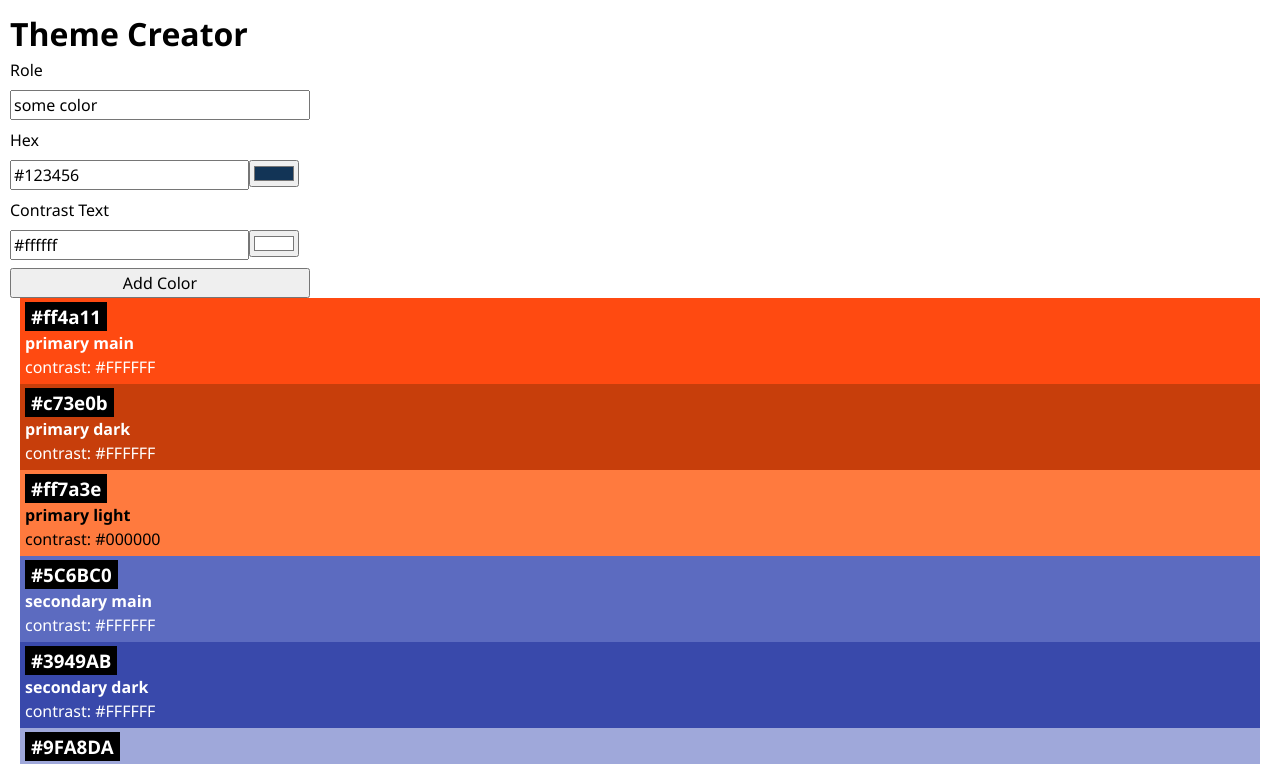
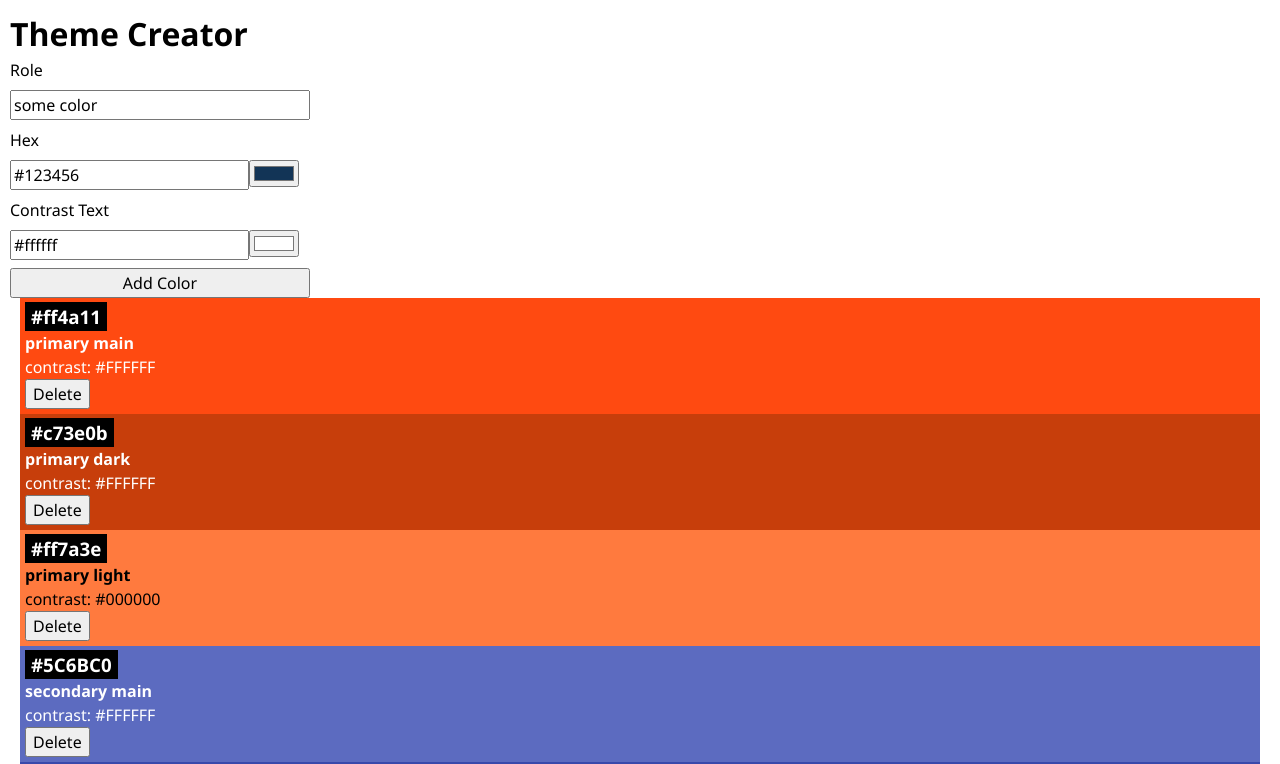
Before and after one commit to pharantes/project-4, a React (Vite) app: page / in a window 1280 px wide. Shown: the top 764 px of the page. Built offline with nearby package versions, Linux system fonts and the light colour scheme.

Commit message:
delete-button done

```diff
--- a/src/App.jsx
+++ b/src/App.jsx
@@ -9,15 +9,21 @@ function App() {
   const initialData = { role: "some color", hex: "#123456", contrastText: "#ffffff" }
   const [colors, setColors] = useState(initialColors)
   function onSubmitColor(data) {
-    setColors([...initialColors, { ...data, id: uid() }])
+    setColors((prevValue) => [...prevValue, { ...data, id: uid() }])
+  }
+  function handleDelete(id) {
+    setColors(colors.filter((color) => {
+      return color.id != id
+    }))
   }
   return (
     <>
       <h1>Theme Creator</h1>
       <ColorForm initialData={initialData} onSubmitColor={onSubmitColor} />
       {colors.map((color) => {
-        return <Color key={color.id} color={color} />;
+        return <Color key={color.id} color={color} onClick={handleDelete} />;
       })}
+      {colors.length == 0 && <p>No colors</p>}
     </>
   );
 }
--- a/src/Components/Color/Color.jsx
+++ b/src/Components/Color/Color.jsx
@@ -1,6 +1,6 @@
 import "./Color.css";
-
-export default function Color({ color }) {
+import DeleteButton from './DeleteButton'
+export default function Color({ color, onClick }) {
   return (
     <div
       className="color-card"
@@ -12,7 +12,8 @@ export default function Color({ color }) {
       <h3 className="color-card-headline">{color.hex}</h3>
       <h4>{color.role}</h4>
       <p>contrast: {color.contrastText}</p>
-      {console.log("Found issue 1")}
+      <DeleteButton type="delete" name="Delete" onClick={onClick} colorId={color.id} />
+      {/* {console.log("Found issue 1")} */}
     </div>
   );
 }
--- /dev/null
+++ b/src/Components/Color/DeleteButton.jsx
@@ -0,0 +1,14 @@
+import React from 'react'
+import { useState } from 'react'
+
+export default function DeleteButton({ name, onClick, colorId }) {
+    const [confirm, setConfirm] = useState(false)
+    return (
+
+        <>
+            {confirm && <><span className='color-card-headline'>Really?</span><button onClick={() => onClick(colorId)}>Confirm</button><button onClick={() => setConfirm(false)}>Cancel</button></>}
+            {!confirm && <button onClick={() => setConfirm(true)}>{name}</button>}
+        </>
+    )
+}
+// () => onClick(colorId)
```
